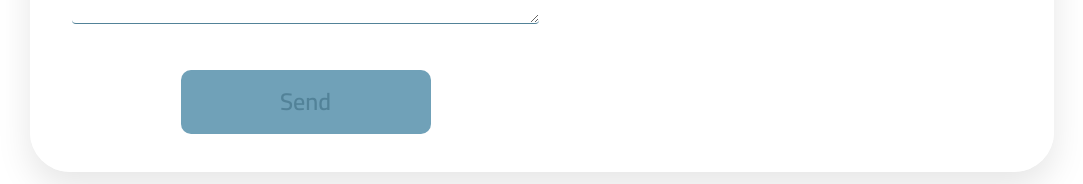
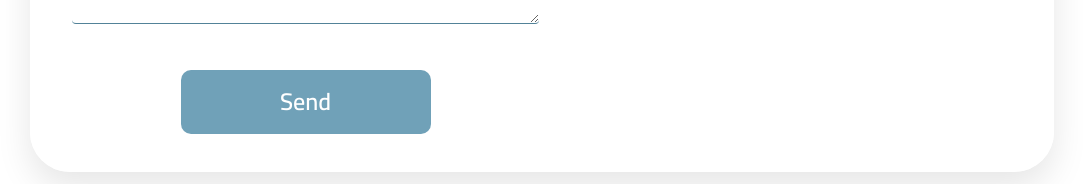
Before and after one commit to a-hassanein/Clinic-System, a React (Create React App) app: page / in a window 1280 px wide. In both pictures the pointer is over the button "Send". Shown: the part 4807-4991 px from the top of the page, without its empty margins (98-1181 px from the left). Built offline with nearby package versions, Linux system fonts and the light colour scheme.

Commit message:
First one page 1.2

```diff
--- a/src/App.css
+++ b/src/App.css
@@ -7,6 +7,7 @@ body{
   --first_color:#528298;
   --second_color:#BCD9E6;
   --third_color:#3f6577;
+  --fourth_color:#70a1b8;
   --light_color:#ffffff;
   --dark_color:#303030;
   --font_family:'Cairo', sans-serif;
--- a/src/Style/ContactUs.css
+++ b/src/Style/ContactUs.css
@@ -82,8 +82,8 @@
 
 }
 .button:hover{
-    background-color: #70a1b8;
-    color: var(--first_color);
+    background-color:var(--fourth_color);
+    color: var(--light_color);
 
 }
 h1{
--- a/src/Style/Home.css
+++ b/src/Style/Home.css
@@ -48,7 +48,7 @@
 
 #signinID:hover{
     color: var(--light_color);
-    background-color: var(--third_color);
+    background-color: var(--fourth_color);
 }
 
 #signupID{
@@ -68,7 +68,7 @@
 
 #signupID:hover{
     color: var(--light_color);
-    background-color: var(--third_color);
+    background-color: var(--fourth_color);
 }
 
 .social{
@@ -98,7 +98,7 @@
 }
 
 .social li i:hover {
-    color:var(--second_color)
+    color:var(--fourth_color)
 }
 
 @media (max-width: 1980px){
```
